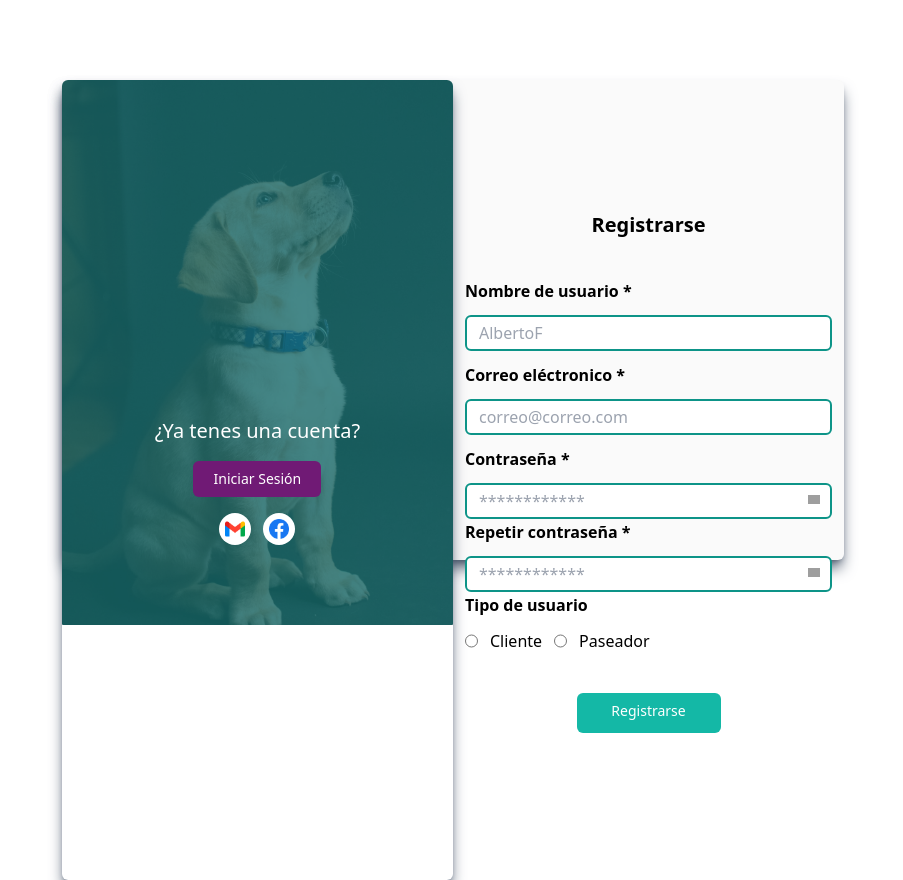
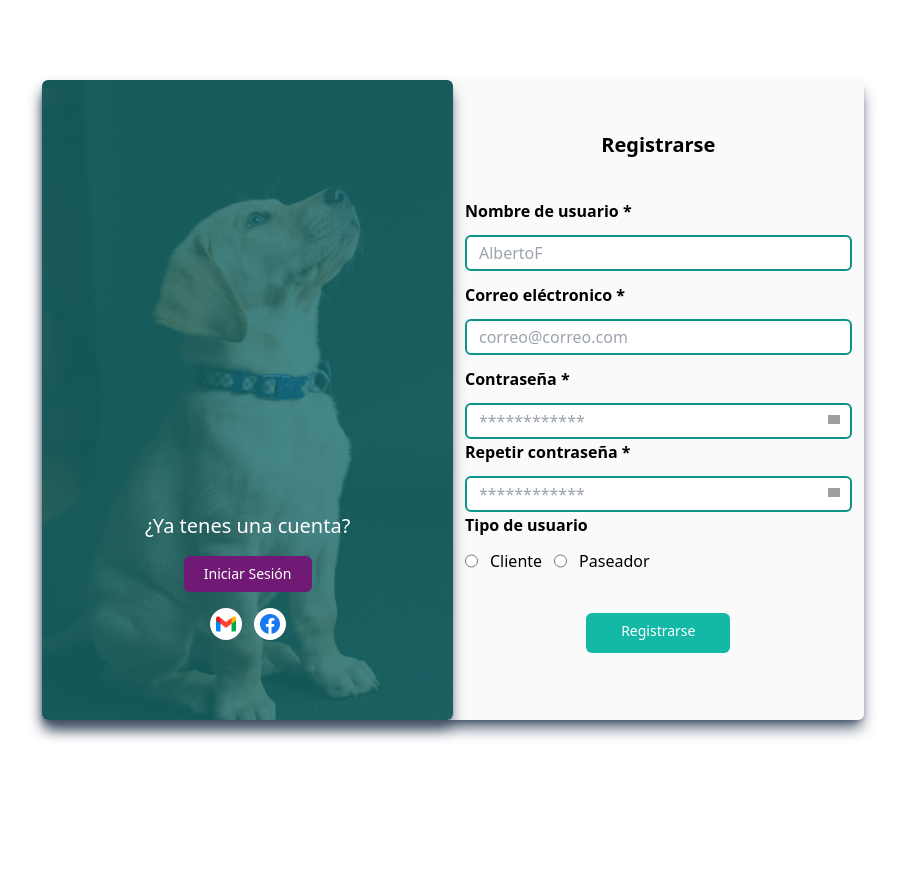
Before and after one commit to No-Country/s6-01-t-csharp, a React (Create React App) app in the folder ClientApp/: page /Register in a window 1280 px wide. Shown: the whole page, without its empty margins (187-1090 px from the left). After the commit the page ends 800 px from the top, so only its background shows below. Built offline with nearby package versions, Linux system fonts and the light colour scheme; grey boxes are pictures that could not be loaded.

Commit message:
maquetacion login y registro solucionada

```diff
--- a/ClientApp/src/views/LogIn.js
+++ b/ClientApp/src/views/LogIn.js
@@ -40,11 +40,11 @@ function LogIn(){
 
     return(
         <>
-            <div className="container w-11/12 h-screen flex justify-center m-auto py-20">
-                <div className=" bg-neutral-50 m-auto w-2/3 h-3/4 rounded-md shadow-slate-600 shadow-lg" >
-                    <div className="flex flex-row h-screen rounded-md shadow-slate-500">
+            <div className="container w-11/12 h-full flex justify-center m-auto py-20">
+                <div className=" bg-neutral-50 m-auto w-2/3 h-[38rem] rounded-md shadow-slate-600 shadow-lg" >
+                    <div className="flex flex-row h-full rounded-md shadow-slate-500">
                          <div className="w-2/4 h-full rounded-md shadow-slate-600 shadow-lg overflow-hidden">
-                            <img src={dog} className=" object-contain " />
+                            <img src={dog} className=" w-full h-full object-cover " />
                             <div className='flex flex-col justify-center -my-52 gap-4'>
                                 <p className="text-center text-white text-xl">¿Todavía no tienes una cuenta?</p>
                                 <a href="/Register" className="flex justify-center self-center p-2 text-white text-sm bg-fuchsia-900 hover:bg-fuchsia-800 duration-150 rounded-md w-32 h-9 cursor-pointer">Registrarse</a>
--- a/ClientApp/src/views/Register.jsx
+++ b/ClientApp/src/views/Register.jsx
@@ -70,11 +70,11 @@ function Register(){
 
     return(
         <>
-            <div className="container w-11/12 h-screen flex justify-center m-auto py-20">
-                <div className=" bg-neutral-50 mx-auto w-2/3 h-3/4 rounded-md shadow-slate-600 shadow-lg" >
-                    <div className="flex flex-row h-screen rounded-md shadow-slate-500">
+            <div className="container w-11/12 h-full flex justify-center m-auto py-20">
+                <div className=" bg-neutral-50 mx-auto w-[70%] h-[40rem] rounded-md shadow-slate-600 shadow-lg" >
+                    <div className="flex flex-row h-full rounded-md shadow-slate-500">
                          <div className="w-2/4 h-full rounded-md shadow-slate-600 shadow-lg overflow-hidden">
-                            <img src={dog2} className=" object-contain " />
+                            <img src={dog2} className=" w-full h-full object-cover " />
                             <div className='flex flex-col justify-center -my-52 gap-4'>
                                 <p className="text-center text-white text-xl">¿Ya tenes una cuenta?</p>
                                 <Link to="/login" className="flex justify-center self-center p-2 text-white text-sm bg-fuchsia-900 hover:bg-fuchsia-800 duration-150 rounded-md w-32 h-9 cursor-pointer" >Iniciar Sesión</Link>
```
